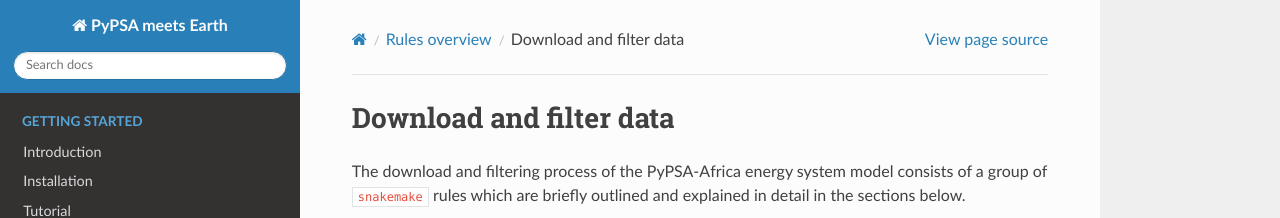
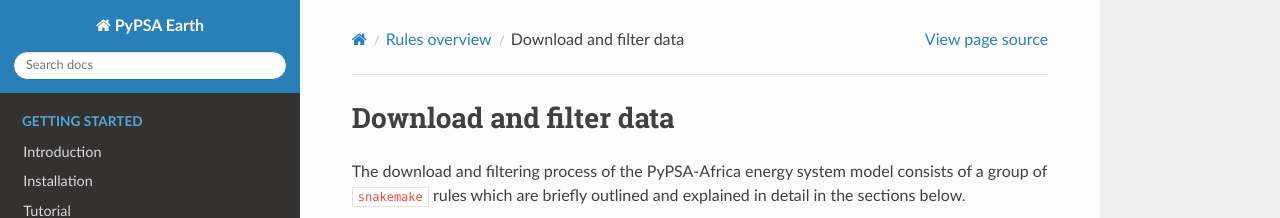
Before and after one commit to pypsa-meets-earth/pypsa-earth, a Sphinx documentation site: the page built from doc/download_and_filter.rst, in a window 1280 px wide. Shown: the top 218 px of the page. Built offline with Sphinx 7.4.7 and the Read the Docs theme 2.0.0, drawn with Linux system fonts in a browser that asks for light colours; pages that are not in the unit, such as notebooks, are missing from menus; the version number could not be read and is left out.

Commit message:
change pypsa-meets-earth to pypsa-earth documentation

```diff
--- a/doc/conf.py
+++ b/doc/conf.py
@@ -55,7 +55,7 @@ print(
 
 # -- Project information -----------------------------------------------------
 
-project = "PyPSA meets Earth"
+project = "PyPSA Earth"
 author = "Max Parzen"
 copyright = f"{datetime.datetime.today().year}, {author}"
 
@@ -135,10 +135,10 @@ html_static_path = ["_static"]
 texinfo_documents = [
     (
         master_doc,
-        "pypsa_meets_earth",
-        "pypsa-meets-earth Documentation",
+        "pypsa_earth",
+        "pypsa-earth Documentation",
         author,
-        "pypsa-meets-earth",
+        "pypsa-earth",
         "One line description of project.",
         "Miscellaneous",
     ),
@@ -149,7 +149,7 @@ texinfo_documents = [
 # One entry per manual page. List of tuples
 # (source start file, name, description, authors, manual section).
 man_pages = [
-    (master_doc, "pypsa_meets_earth", "pypsa_meets_earth Documentation", [author], 1)
+    (master_doc, "pypsa_earth", "pypsa_earth Documentation", [author], 1)
 ]
 
 # If true, show URL addresses after external links.
```
